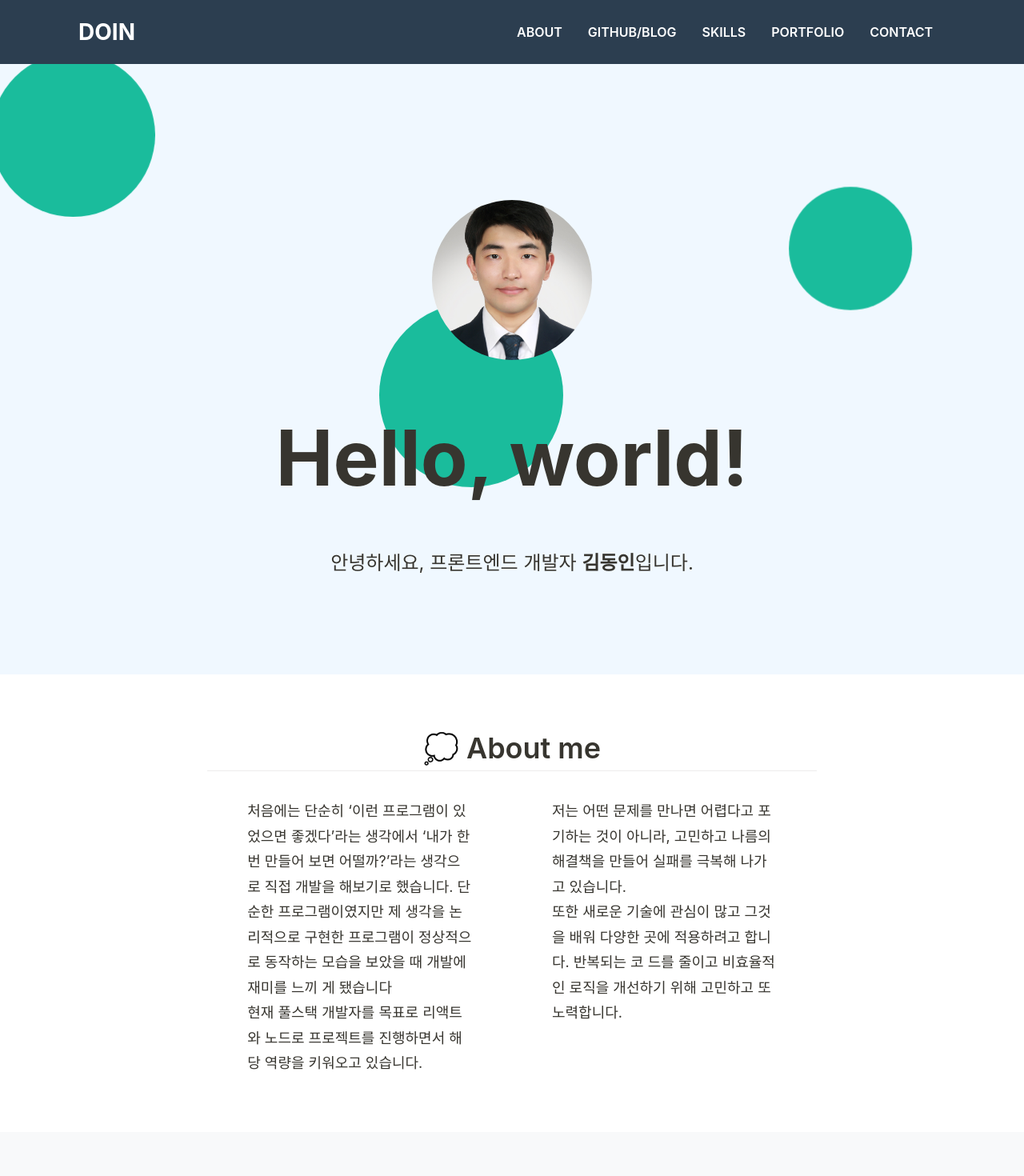
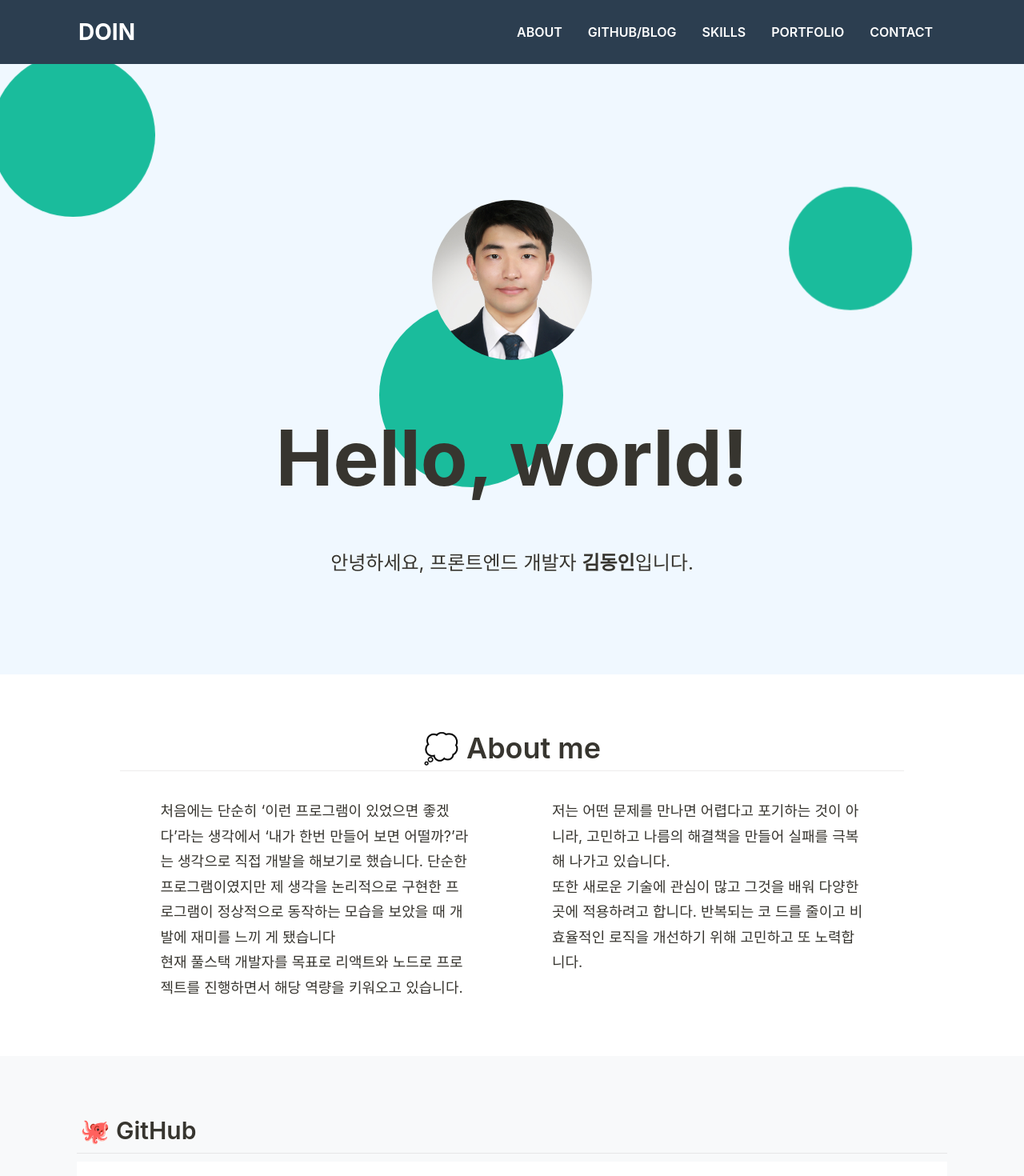
Before and after one commit to movment/movment.github.io, a React (Create React App) app: page / in a window 1280 px wide. Shown: the top 1470 px of the page at 80% size. Built offline with nearby package versions, Linux system fonts and the light colour scheme; a web font is replaced by a local one.

Commit message:
About 레이아웃 수정

```diff
--- a/src/components/section/About.js
+++ b/src/components/section/About.js
@@ -34,7 +34,7 @@ const Container = styled.div`
   flex-direction: column;
   /* justify-content: center; */
   /* align-items: center; */
-  width: 70%;
+  width: 90%;
   /* height: 400px; */
   @media (max-width: 576px) {
     width: 100%;
@@ -46,7 +46,7 @@ const Container = styled.div`
 const BlockContinaer = styled.div`
   display: flex;
   justify-content: center;
-  @media (max-width: 576px) {
+  @media (max-width: 686px) {
     flex-direction: column;
   }
 `;
```
